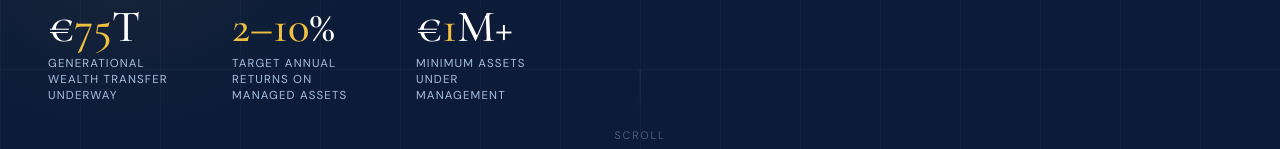
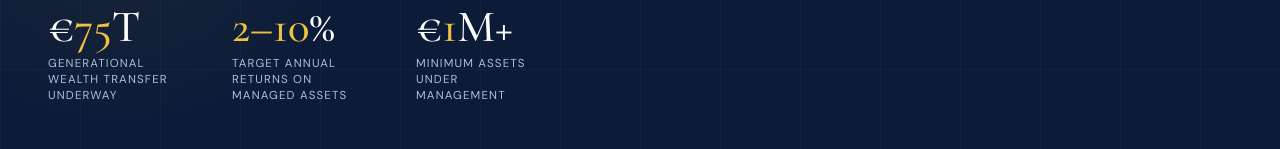
Before and after one commit to neil929/slektlandingbeta, a Next.js app: page /virtualfamilyoffice in a window 1280 px wide. Shown: the part 651-800 px from the top of the page. Built offline with nearby package versions, Linux system fonts and the light colour scheme.

Commit message:
Remove scroll hint and licence banner from VFO page
https://claude.ai/code/session_01MFMeAd5xVyB6Lo6DywMqLU

```diff
--- a/app/virtualfamilyoffice/page.tsx
+++ b/app/virtualfamilyoffice/page.tsx
@@ -55,10 +55,6 @@ export default function VirtualFamilyOfficePage() {
           </div>
         </div>
 
-        <div className={styles.heroScrollHint}>
-          <div className={styles.scrollLine}></div>
-          Scroll
-        </div>
       </section>
 
       {/* STATEMENT */}
@@ -256,14 +252,6 @@ export default function VirtualFamilyOfficePage() {
         <div className={styles.manifestoAttr}>Slekt Capital — Helsinki, 2025</div>
       </section>
 
-      {/* LICENCE BANNER */}
-      <div className={styles.licenseBanner}>
-        <div className={styles.licenseItem}><div className={styles.licenseDot}></div>MiFID II Licensed — Finland</div>
-        <div className={styles.licenseItem}><div className={styles.licenseDot}></div>ADGM Category 3C — UAE</div>
-        <div className={styles.licenseItem}><div className={styles.licenseDot}></div>Swiss AMC Registered</div>
-        <div className={styles.licenseItem}><div className={styles.licenseDot}></div>AIFC Licensed — Kazakhstan</div>
-      </div>
-
       {/* FOOTER */}
       <footer className={styles.vfoFooter}>
         <div className={styles.footerLogo}>Slekt<span> ✦</span> Capital</div>
```
